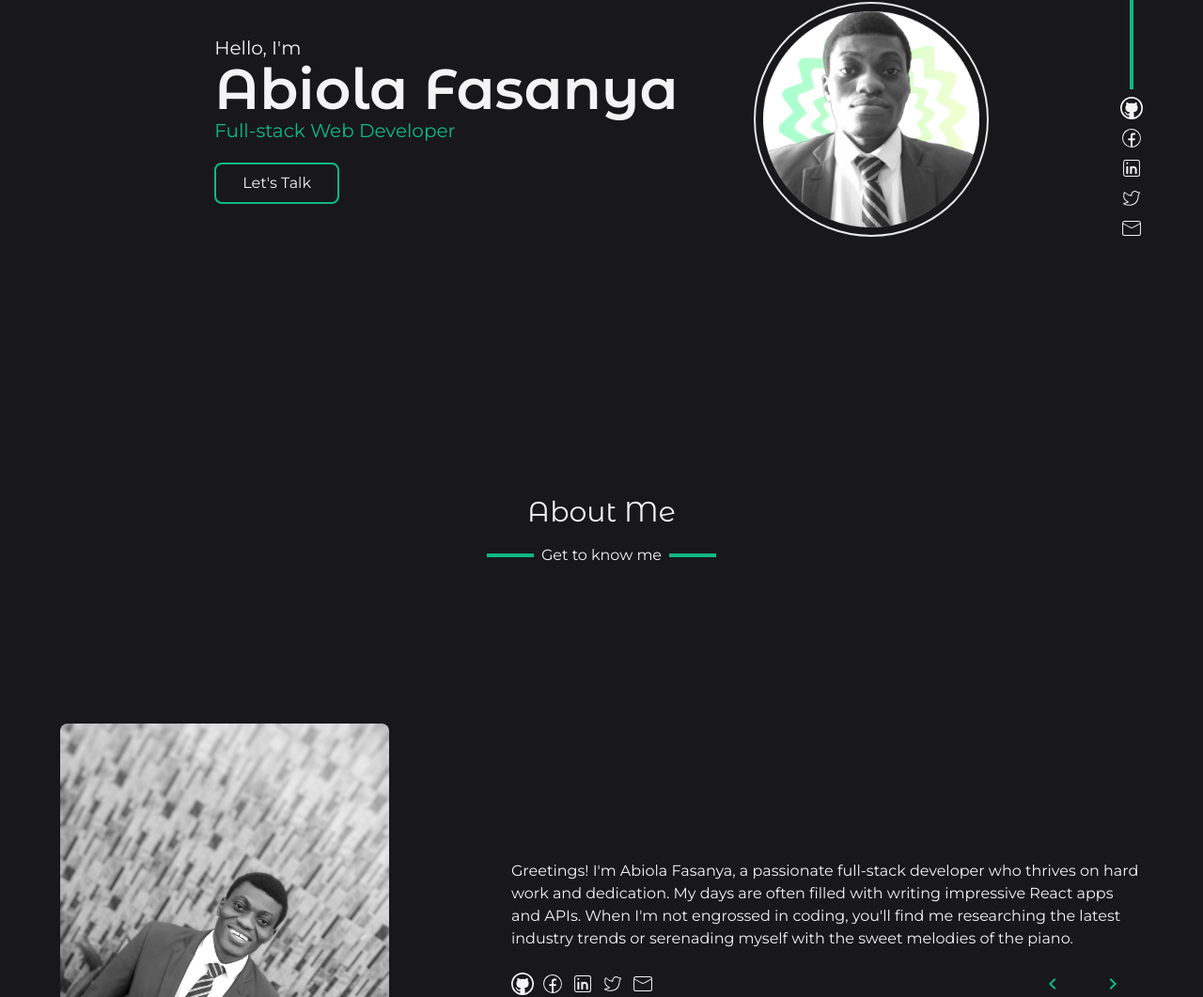
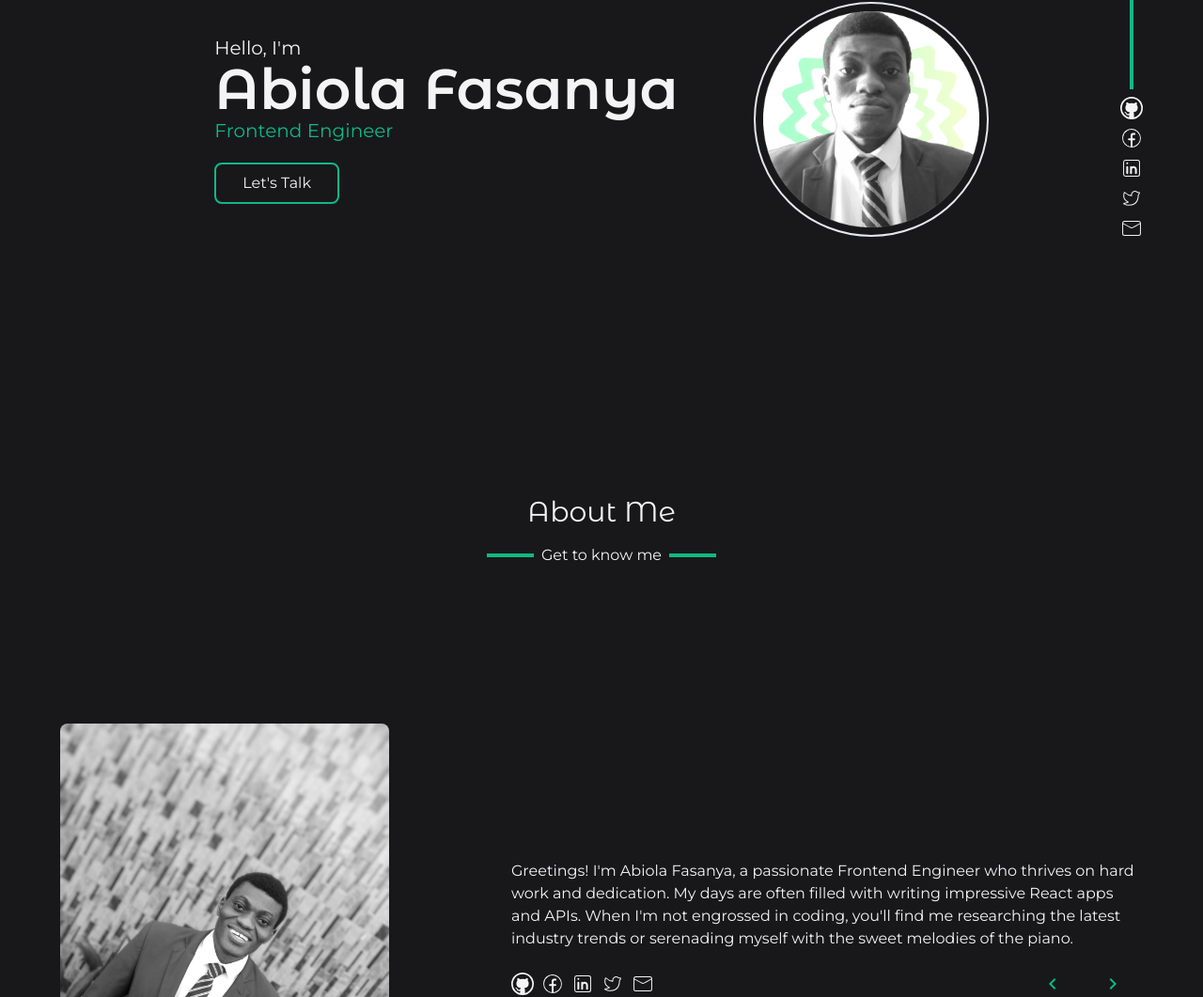
Before and after one commit to dev-harbiola/portfolio, a React (Vite) app: page / in a window 1280 px wide. Shown: the part 273-1334 px from the top of the page at 94% size. Built offline with nearby package versions, Linux system fonts and the light colour scheme.

Commit message:
refactor

```diff
--- a/src/data/socials.ts
+++ b/src/data/socials.ts
@@ -33,7 +33,7 @@ export const about = [
   {
     id: 1,
     content: `
-    Greetings! I'm Abiola Fasanya, a passionate full-stack developer who thrives on hard work and dedication. My days are often filled with writing impressive React apps and APIs. When I'm not engrossed in coding, you'll find me researching the latest industry trends or serenading myself with the sweet melodies of the piano.
+    Greetings! I'm Abiola Fasanya, a passionate Frontend Engineer who thrives on hard work and dedication. My days are often filled with writing impressive React apps and APIs. When I'm not engrossed in coding, you'll find me researching the latest industry trends or serenading myself with the sweet melodies of the piano.
             `,
   },
   {
--- a/src/pages/hero/components/BriefIntro.tsx
+++ b/src/pages/hero/components/BriefIntro.tsx
@@ -11,7 +11,7 @@ const BriefIntro = () => {
         </h2>
       </div>
       <h4 className="md:text-xl text-emerald-500">
-        Full-stack Web Developer
+        Frontend Engineer
       </h4>
       <Link to="contact">
         <Button
```
